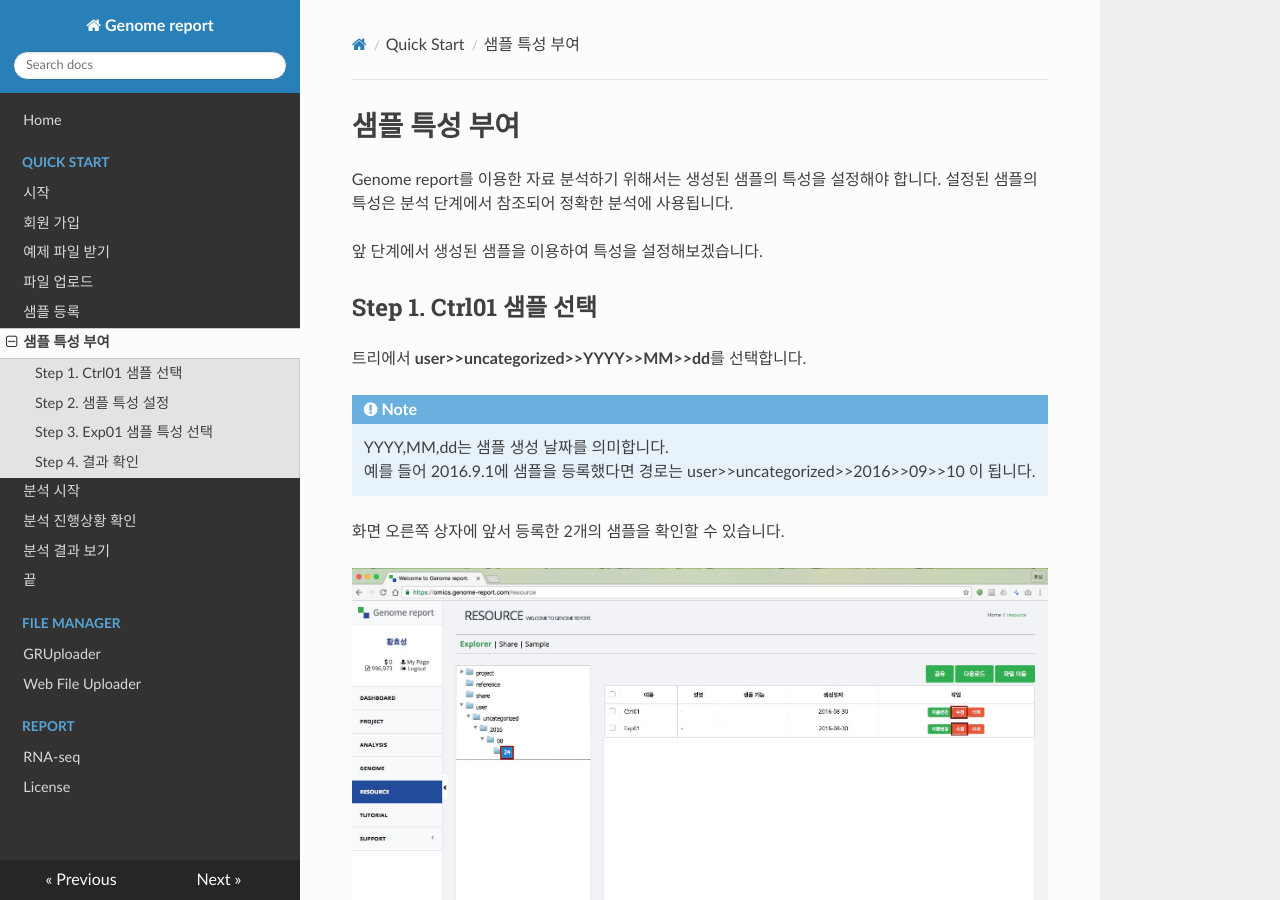
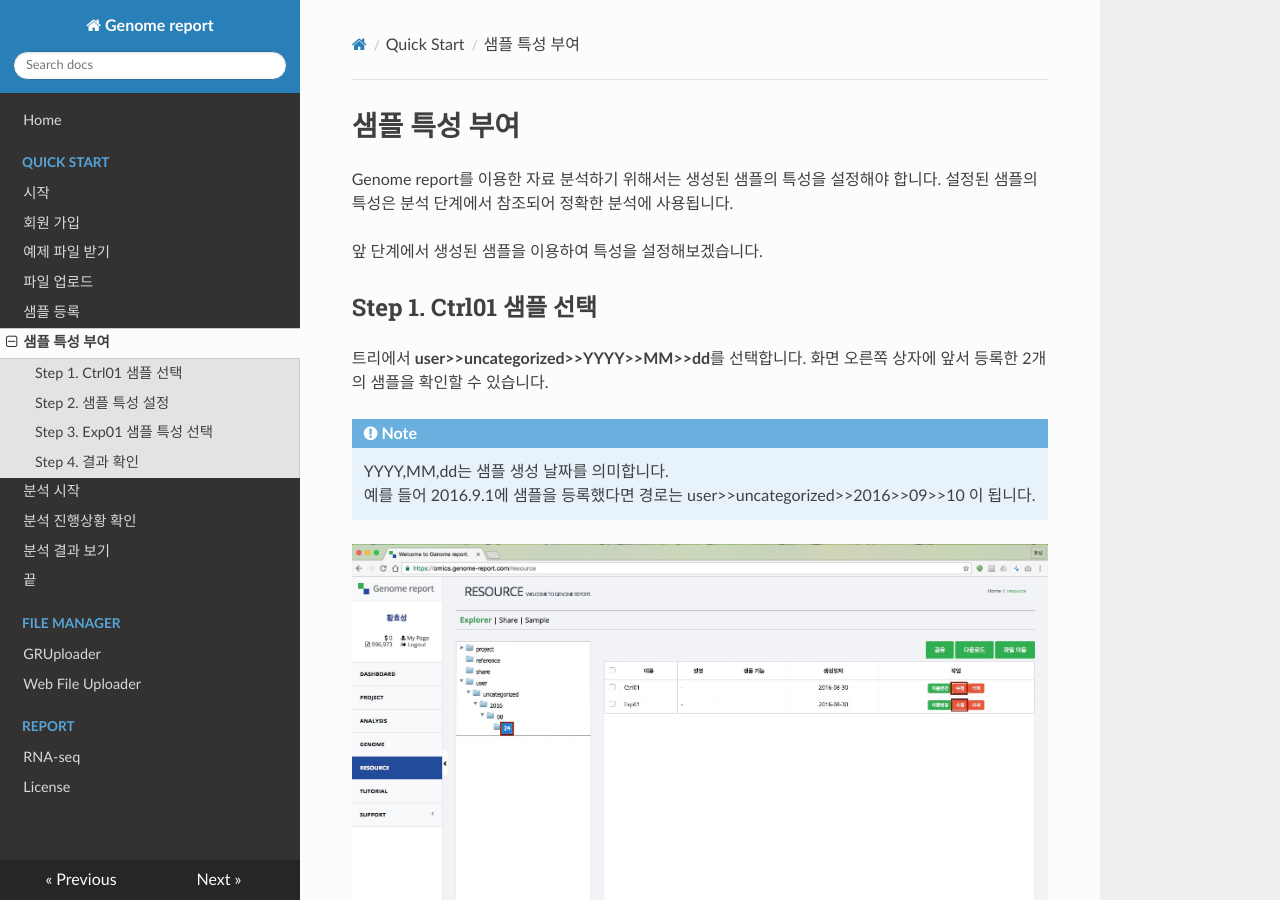
Before and after one commit to genomereport/gimanual, an MkDocs documentation site: the page built from docs/quick_start/sample_feature.md, in a window 1280 px wide and 900 px high. Built offline with MkDocs 1.6.1, drawn with Linux system fonts in a browser that asks for light colours; nearby versions of some CDN libraries; old or Windows-style settings are respelled for this version of MkDocs.

Commit message:
오자 수정

```diff
--- a/docs/quick_start/sample_feature.md
+++ b/docs/quick_start/sample_feature.md
@@ -9,14 +9,13 @@ Genome report를 이용한 자료 분석하기 위해서는 생성된 샘플의
 ## Step 1. Ctrl01 샘플 선택
 
 트리에서  **user>>uncategorized>>YYYY>>MM>>dd**를 선택합니다.
+화면 오른쪽 상자에 앞서 등록한 2개의 샘플을 확인할 수 있습니다.
 
 !!!Note
     YYYY,MM,dd는 샘플 생성 날짜를 의미합니다. <br>예를 들어 2016.9.1에 샘플을 등록했다면 경로는 user>>uncategorized>>2016>>09>>10 이 됩니다.
 
-화면 오른쪽 상자에 앞서 등록한 2개의 샘플을 확인할 수 있습니다.
 
 ![화면](https://github.com/genomereport/gimanual/raw/master/docs/images/sample_feature_screen1.jpg)
-
 
 ## Step 2. 샘플 특성 설정
 
```
